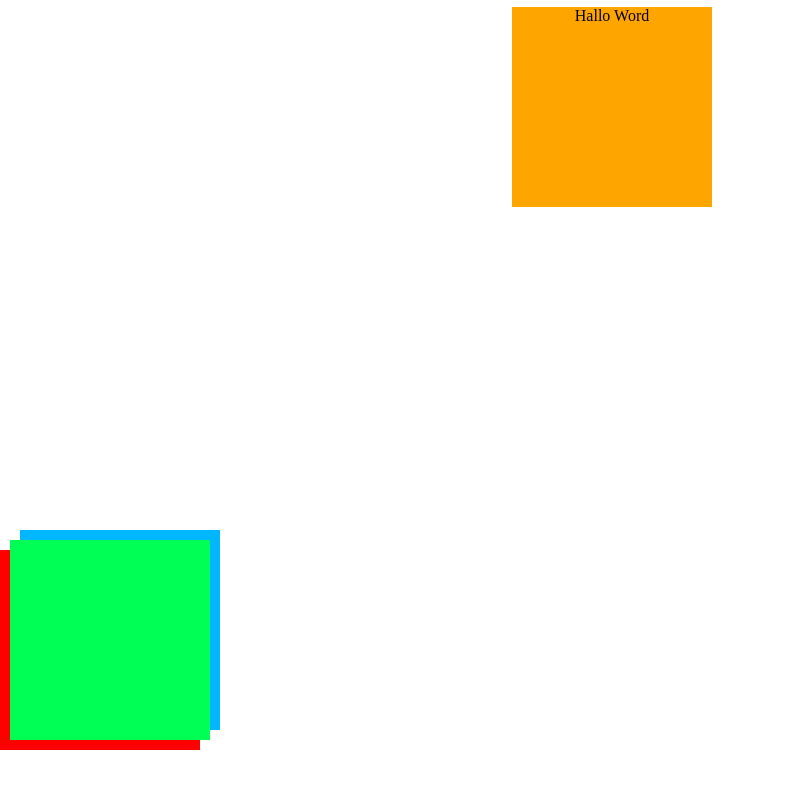
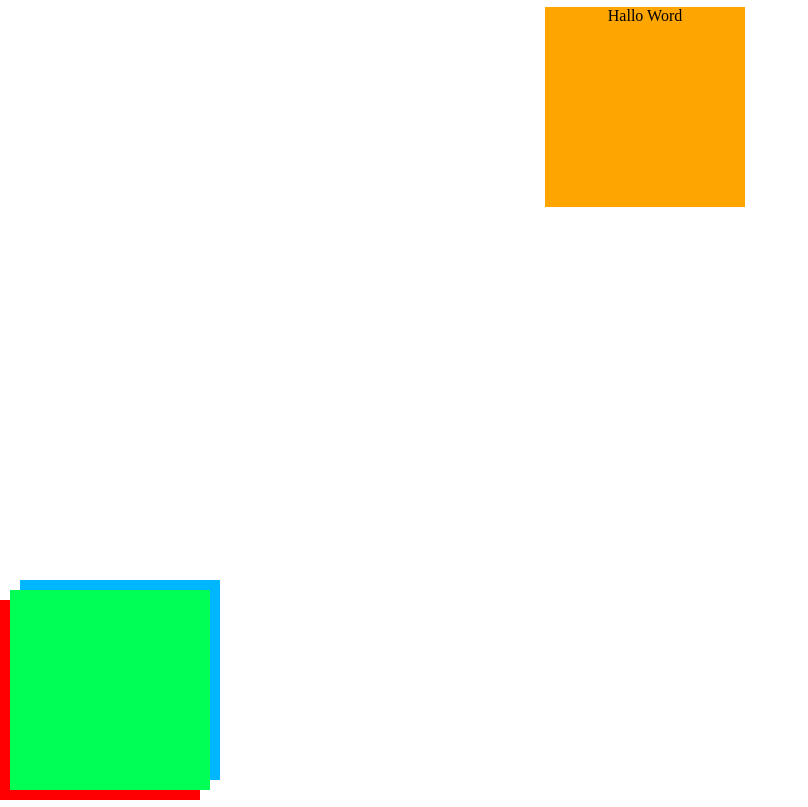
Before and after one commit to fbw-d09/uib_layout_break_out_the_flow-MiadAbbas, a website: page index.html in a window 1280 px wide. Shown: the whole page, without its empty margins (0-808 px from the left). Drawn offline with Linux system fonts and the light colour scheme.

Commit message:
edit-my-css-code

```diff
--- a/style.css
+++ b/style.css
@@ -7,8 +7,10 @@ html, body {
     height: 200px;
     width: 200px;
     background-color: orange;
-    margin-left: 40%;
-    margin-top: 7px;
+    margin: auto;
+    position: relative;
+    top: 7px;
+    left: 5px;
     text-align: center;
 }
 .box {
@@ -18,19 +20,20 @@ html, body {
 }
 .box1 {
     background-color: red;
-    position: fixed;
-    top: 550px;
+    position: absolute;
+   bottom: 0px;
+   left: 0px;
 
 }
 .box2 {
     background-color: rgb(0, 255, 85);
     position:absolute;
-    top: 540px;
+    bottom: 10px;
     left: 10px;
 }
 .box3 {
     background-color: rgb(0, 183, 255);
     position: absolute;
-    top: 530px;
+    bottom: 20px;
     left: 20px;
 }
```
